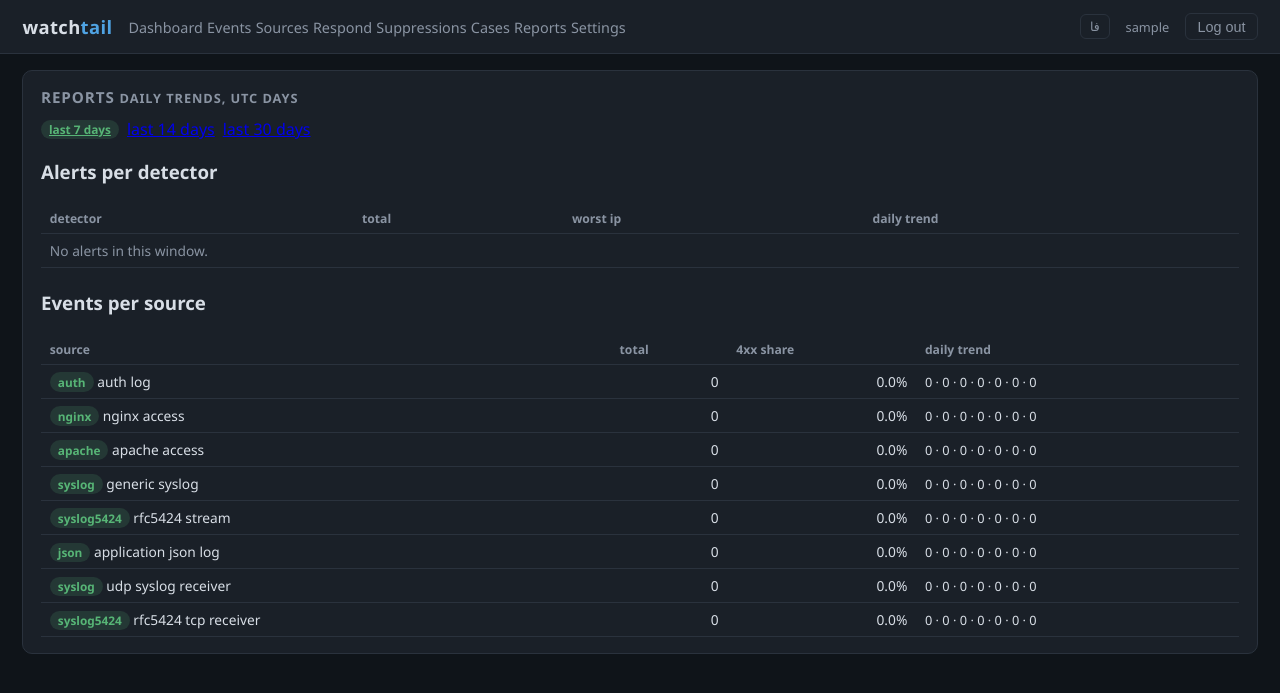
After one commit to saeedshamc/Watchtail, a Flask app: page /reports in a window 1280 px wide. The commit adds this page. Shown: the top 693 px of the page. Run offline with Flask 3, Linux system fonts and the light colour scheme; the visitor is signed in with stand-in values (Sample User, id 1); some libraries are stand-ins or nearby versions.

Commit message:
feat: add reports page with detector and source trends
Daily trend tables over a 7/14/30-day window: alerts per detector
with the worst offending IP, and events per source with the 4xx
share. Unattributed events get their own row so imported traffic
stays visible.

```diff
--- a/app/i18n.py
+++ b/app/i18n.py
@@ -15,6 +15,7 @@ STRINGS = {
     "nav.respond": {"en": "Respond", "fa": "پاسخ"},
     "nav.suppressions": {"en": "Suppressions", "fa": "سکوت‌ها"},
     "nav.cases": {"en": "Cases", "fa": "پرونده‌ها"},
+    "nav.reports": {"en": "Reports", "fa": "گزارش‌ها"},
     "nav.settings": {"en": "Settings", "fa": "تنظیمات"},
     "nav.logout": {"en": "Log out", "fa": "خروج"},
     "stats.events": {"en": "events (24h)", "fa": "رویداد (۲۴ ساعت)"},
--- a/app/routes/__init__.py
+++ b/app/routes/__init__.py
@@ -13,6 +13,7 @@ def register_blueprints(app):
     from .ip_detail import bp as ip_detail_bp
     from .locale import bp as locale_bp
     from .metrics import bp as metrics_bp
+    from .reports import bp as reports_bp
     from .respond import bp as respond_bp
     from .reviews import bp as reviews_bp
     from .settings import bp as settings_bp
@@ -34,4 +35,5 @@ def register_blueprints(app):
     app.register_blueprint(api_v1_bp)
     app.register_blueprint(ingest_bp)
     app.register_blueprint(metrics_bp)
+    app.register_blueprint(reports_bp)
     app.register_blueprint(locale_bp)
--- /dev/null
+++ b/app/routes/reports.py
@@ -0,0 +1,139 @@
+"""Reports: trends over alerts and events for the chosen window.
+
+Two tables power the page: detector trends (how many alerts each
+detector fired per day, with the worst offending IP) and source trends
+(event volume per source per day plus its 4xx share). Alert day
+buckets aggregate in SQL; events bucket in Python so the logic stays
+portable across database backends.
+"""
+
+import datetime as dt
+
+from flask import Blueprint, render_template, request
+from sqlalchemy import func
+
+from ..auth import login_required
+from ..database import session_scope
+from ..models import Alert, Event, LogSource, utcnow
+
+bp = Blueprint("reports", __name__)
+
+WINDOW_CHOICES = {"7": 7, "14": 14, "30": 30}
+
+
+def _day_floor(ts: dt.datetime) -> dt.datetime:
+    return ts.replace(hour=0, minute=0, second=0, microsecond=0)
+
+
+def _day_list(days: int):
+    today = _day_floor(utcnow())
+    return [today - dt.timedelta(days=offset) for offset in range(days - 1, -1, -1)]
+
+
+@bp.get("/reports")
+@login_required
+def reports():
+    days = WINDOW_CHOICES.get(request.args.get("days") or "7", 7)
+    day_list = _day_list(days)
+    since = day_list[0]
+
+    with session_scope() as session:
+        alert_rows = (
+            session.query(
+                Alert.detector,
+                func.strftime("%Y-%m-%d", Alert.ts).label("day"),
+                func.count(Alert.id).label("count"),
+            )
+            .filter(Alert.ts >= since)
+            .group_by(Alert.detector, "day")
+            .all()
+        )
+
+        top_ip_rows = (
+            session.query(Alert.detector, Alert.ip, func.count(Alert.id).label("count"))
+            .filter(Alert.ts >= since)
+            .group_by(Alert.detector, Alert.ip)
+            .order_by(Alert.detector, func.count(Alert.id).desc())
+            .all()
+        )
+
+        # Events bucket in Python: portable across backends and cheap
+        # at dashboard scale.
+        event_rows = (
+            session.query(Event.source_id, Event.ts, Event.status)
+            .filter(Event.ts >= since)
+            .all()
+        )
+        sources = session.query(LogSource).order_by(LogSource.id).all()
+
+    detector_days: dict[str, dict[str, int]] = {}
+    for detector, day, count in alert_rows:
+        detector_days.setdefault(detector, {})[str(day)] = count
+
+    top_ips: dict[str, str] = {}
+    for detector, ip, _count in top_ip_rows:
+        if detector not in top_ips and ip:
+            top_ips[detector] = ip
+
+    source_days: dict[int | None, dict[str, list[int]]] = {}
+    for source_id, ts, status in event_rows:
+        day = str(_day_floor(ts).date())
+        bucket = source_days.setdefault(source_id, {})
+        counts = bucket.setdefault(day, [0, 0])
+        counts[0] += 1
+        if status is not None and 400 <= status < 500:
+            counts[1] += 1
+
+    day_labels = [d.date().isoformat() for d in day_list]
+
+    detector_trends = []
+    for detector in sorted(detector_days):
+        series = [detector_days[detector].get(label, 0) for label in day_labels]
+        detector_trends.append(
+            {
+                "detector": detector,
+                "series": series,
+                "total": sum(series),
+                "top_ip": top_ips.get(detector),
+            }
+        )
+    detector_trends.sort(key=lambda item: item["total"], reverse=True)
+
+    source_trends = []
+    for source in sources:
+        bucket = source_days.get(source.id, {})
+        series = [bucket.get(label, [0, 0]) for label in day_labels]
+        total = sum(c[0] for c in series)
+        errors = sum(c[1] for c in series)
+        source_trends.append(
+            {
+                "source": source,
+                "series": [c[0] for c in series],
+                "total": total,
+                "errors": errors,
+                "error_pct": round(100 * errors / total, 1) if total else 0.0,
+            }
+        )
+    unattributed = source_days.get(None, {})
+    series = [unattributed.get(label, [0, 0]) for label in day_labels]
+    total = sum(c[0] for c in series)
+    errors = sum(c[1] for c in series)
+    if total:
+        source_trends.append(
+            {
+                "source": None,
+                "series": [c[0] for c in series],
+                "total": total,
+                "errors": errors,
+                "error_pct": round(100 * errors / total, 1),
+            }
+        )
+    source_trends.sort(key=lambda item: item["total"], reverse=True)
+
+    return render_template(
+        "reports.html",
+        days=days,
+        day_labels=day_labels,
+        detector_trends=detector_trends,
+        source_trends=source_trends,
+    )
--- a/app/templates/base.html
+++ b/app/templates/base.html
@@ -17,6 +17,7 @@
       <a href="{{ url_for('respond.index') }}">{{ tr('nav.respond') }}</a>
       <a href="{{ url_for('suppressions.index') }}">{{ tr('nav.suppressions') }}</a>
       <a href="{{ url_for('cases.index') }}">{{ tr('nav.cases') }}</a>
+      <a href="{{ url_for('reports.reports') }}">{{ tr('nav.reports') }}</a>
       <a href="{{ url_for('settings.view') }}">{{ tr('nav.settings') }}</a>
     </nav>
     <div class="spacer"></div>
--- /dev/null
+++ b/app/templates/reports.html
@@ -0,0 +1,60 @@
+{% extends "base.html" %}
+{% block title %}Reports · Watchtail{% endblock %}
+{% block content %}
+<section class="card full">
+  <h2>Reports
+    <span class="muted small">daily trends, UTC days</span>
+  </h2>
+
+  <p class="filter-bar">
+    {% for choice in (7, 14, 30) %}
+    <a href="{{ url_for('reports.reports', days=choice) }}"
+       {% if days == choice %}class="badge ok"{% endif %}>last {{ choice }} days</a>
+    {% endfor %}
+  </p>
+
+  <h3>Alerts per detector</h3>
+  <table>
+    <thead>
+      <tr><th>detector</th><th>total</th><th>worst ip</th><th>daily trend</th></tr>
+    </thead>
+    <tbody>
+      {% for item in detector_trends %}
+      <tr>
+        <td><span class="badge reviewed">{{ item.detector }}</span></td>
+        <td class="num">{{ item.total }}</td>
+        <td>{% if item.top_ip %}<code>{{ item.top_ip }}</code>{% else %}<span class="muted">—</span>{% endif %}</td>
+        <td class="small">{{ item.series | join(' · ') }}</td>
+      </tr>
+      {% else %}
+      <tr><td colspan="4" class="muted">No alerts in this window.</td></tr>
+      {% endfor %}
+    </tbody>
+  </table>
+
+  <h3 style="margin-top:1.4rem">Events per source</h3>
+  <table>
+    <thead>
+      <tr><th>source</th><th>total</th><th>4xx share</th><th>daily trend</th></tr>
+    </thead>
+    <tbody>
+      {% for item in source_trends %}
+      <tr>
+        <td>
+          {% if item.source %}
+          <span class="badge ok">{{ item.source.type }}</span> {{ item.source.name }}
+          {% else %}
+          <span class="badge">unattributed</span>
+          {% endif %}
+        </td>
+        <td class="num">{{ item.total }}</td>
+        <td class="num">{{ item.error_pct }}%</td>
+        <td class="small">{{ item.series | join(' · ') }}</td>
+      </tr>
+      {% else %}
+      <tr><td colspan="4" class="muted">No events in this window.</td></tr>
+      {% endfor %}
+    </tbody>
+  </table>
+</section>
+{% endblock %}
```
Also changed, not shown: tests/test_reports.py (added, +101 -0 lines).
